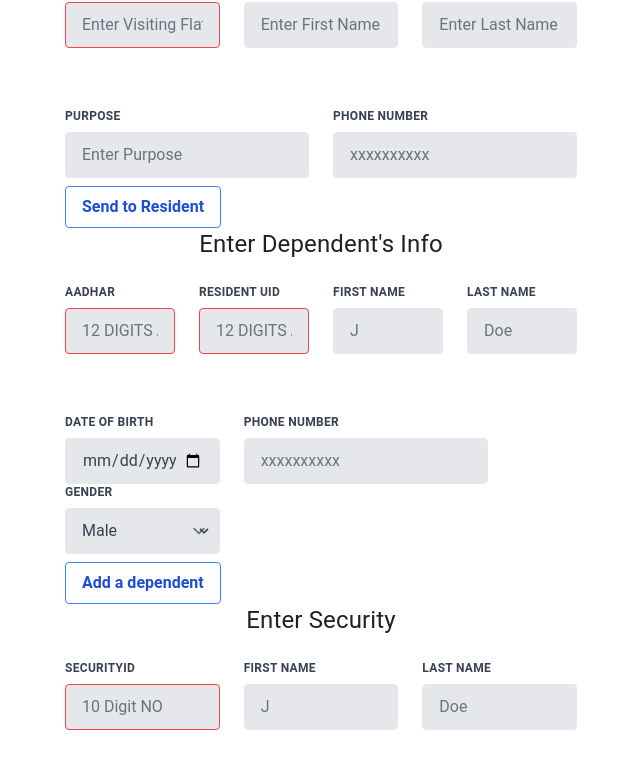
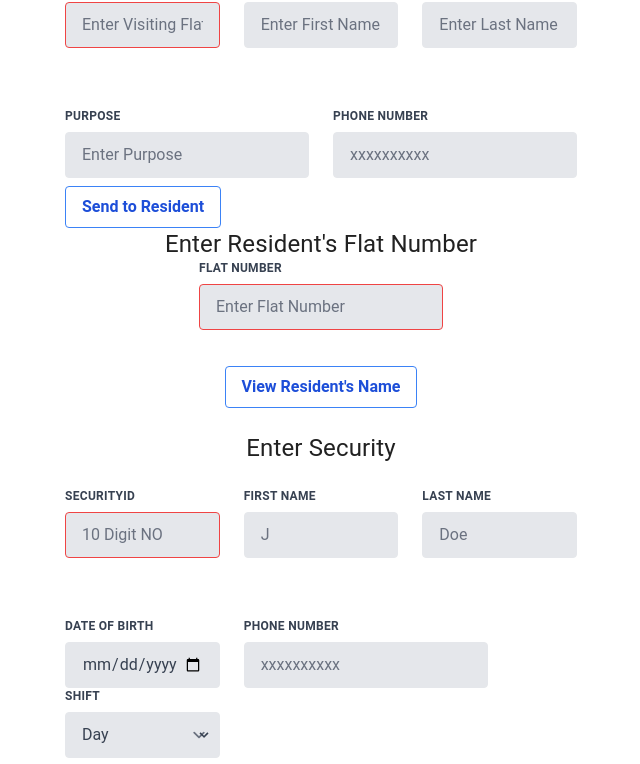
Before and after one commit to RIT3shSapata/DBMS_Project, a React (Vite) app in the folder frontend/: page /security in a window 1280 px wide. Shown: the part 523-1287 px from the top of the page, without its empty margins (319-959 px from the left). Built offline with nearby package versions, Linux system fonts and the light colour scheme.

Commit message:
Update Security.jsx

```diff
--- a/frontend/src/pages/Security.jsx
+++ b/frontend/src/pages/Security.jsx
@@ -89,121 +89,32 @@ const Security = () => {
                 </form>
             </div>
             <h1 className="text-2xl flex justify-center ">
-                Enter Dependent's Info
+                Enter Resident's Flat Number
             </h1>
             <div className="flex justify-center box-border">
                 <form class="w-full max-w-lg">
-                    <div class="flex flex-wrap -mx-3 mb-6"></div>
+
                     <div class="flex justify-center -mx-3 mb-6">
                         <div class="w-full md:w-1/2 px-3 mb-6 md:mb-0">
                             <label
                                 class="block uppercase tracking-wide text-gray-700 text-xs font-bold mb-2"
                                 for="grid-first-name">
-                                Aadhar
+                                Flat Number
                             </label>
                             <input
                                 class="appearance-none block w-full bg-gray-200 text-gray-700 border border-red-500 rounded py-3 px-4 mb-3 leading-tight focus:outline-none focus:bg-white"
                                 id="grid-first-name"
                                 type="text"
-                                placeholder="12 DIGITS AADHAR NO"
+                                placeholder="Enter Flat Number"
                             />
-                        </div>
-                        <div class="w-full md:w-1/2 px-3 mb-6 md:mb-0">
-                            <label
-                                class="block uppercase tracking-wide text-gray-700 text-xs font-bold mb-2"
-                                for="grid-first-name">
-                                Resident UID
-                            </label>
-                            <input
-                                class="appearance-none block w-full bg-gray-200 text-gray-700 border border-red-500 rounded py-3 px-4 mb-3 leading-tight focus:outline-none focus:bg-white"
-                                id="grid-first-name"
-                                type="text"
-                                placeholder="12 DIGITS AADHAR NO"
-                            />
-                        </div>
-                        <div class="w-full md:w-1/2 px-3">
-                            <label
-                                class="block uppercase tracking-wide text-gray-700 text-xs font-bold mb-2"
-                                for="grid-last-name">
-                                First Name
-                            </label>
-                            <input
-                                class="appearance-none block w-full bg-gray-200 text-gray-700 border border-gray-200 rounded py-3 px-4 leading-tight focus:outline-none focus:bg-white focus:border-gray-500"
-                                id="grid-last-name"
-                                type="text"
-                                placeholder="J"
-                            />
-                        </div>
-                        <div class="w-full md:w-1/2 px-3">
-                            <label
-                                class="block uppercase tracking-wide text-gray-700 text-xs font-bold mb-2"
-                                for="grid-last-name">
-                                Last Name
-                            </label>
-                            <input
-                                class="appearance-none block w-full bg-gray-200 text-gray-700 border border-gray-200 rounded py-3 px-4 leading-tight focus:outline-none focus:bg-white focus:border-gray-500"
-                                id="grid-last-name"
-                                type="text"
-                                placeholder="Doe"
-                            />
-                        </div>
+
+                            </div>
                     </div>
-                    <div class="flex flex-wrap -mx-3 mb-6"></div>
-                    <div class="flex flex-wrap -mx-3 mb-2">
-                        <div class="w-full md:w-1/3 px-3 mb-6 md:mb-0">
-                            <label
-                                class="block uppercase tracking-wide text-gray-700 text-xs font-bold mb-2"
-                                for="grid-city">
-                                Date of Birth
-                            </label>
-                            <input
-                                class="appearance-none block w-full bg-gray-200 text-gray-700 border border-gray-200 rounded py-3 px-4 leading-tight focus:outline-none focus:bg-white focus:border-gray-500"
-                                id="grid-city"
-                                type="date"
-                                placeholder="Albuquerque"
-                            />
-                        </div>
-                        <div class="w-full md:w-1/2 px-3">
-                            <label
-                                class="block uppercase tracking-wide text-gray-700 text-xs font-bold mb-2"
-                                for="grid-last-name">
-                                Phone Number
-                            </label>
-                            <input
-                                class="appearance-none block w-full bg-gray-200 text-gray-700 border border-gray-200 rounded py-3 px-4 leading-tight focus:outline-none focus:bg-white focus:border-gray-500"
-                                id="grid-last-name"
-                                type="phone"
-                                placeholder="xxxxxxxxxx"
-                            />
-                        </div>
-                        <div class="w-full md:w-1/3 px-3 mb-6 md:mb-0">
-                            <label
-                                class="block uppercase tracking-wide text-gray-700 text-xs font-bold mb-2"
-                                for="grid-zip">
-                                Gender
-                            </label>
-                            <div class="relative">
-                                <select
-                                    class="block appearance-none w-full bg-gray-200 border border-gray-200 text-gray-700 py-3 px-4 pr-8 rounded leading-tight focus:outline-none focus:bg-white focus:border-gray-500"
-                                    id="grid-state">
-                                    <option>Male</option>
-                                    <option>Female</option>
-                                    <option>Others</option>
-                                </select>
-                                <div class="pointer-events-none absolute inset-y-0 right-0 flex items-center px-2 text-gray-700">
-                                    <svg
-                                        class="fill-current h-4 w-4"
-                                        xmlns="http://www.w3.org/2000/svg"
-                                        viewBox="0 0 20 20">
-                                        <path d="M9.293 12.95l.707.707L15.657 8l-1.414-1.414L10 10.828 5.757 6.586 4.343 8z" />
-                                    </svg>
-                                </div>
-                            </div>
-                        </div>
+                    <div class="flex justify-center -mx-3 mb-6">
+                    <button class="bg-transparent hover:bg-blue-500 text-blue-700 font-semibold hover:text-white py-2 px-4 border border-blue-500 hover:border-transparent rounded">
+                        View Resident's Name
+                    </button>
                     </div>
-                    <button class="bg-transparent hover:bg-blue-500 text-blue-700 font-semibold hover:text-white py-2 px-4 border border-blue-500 hover:border-transparent rounded">
-                        Add a dependent
-                    </button>
                 </form>
             </div>
             <h1 className="text-2xl flex justify-center ">Enter Security</h1>
```
